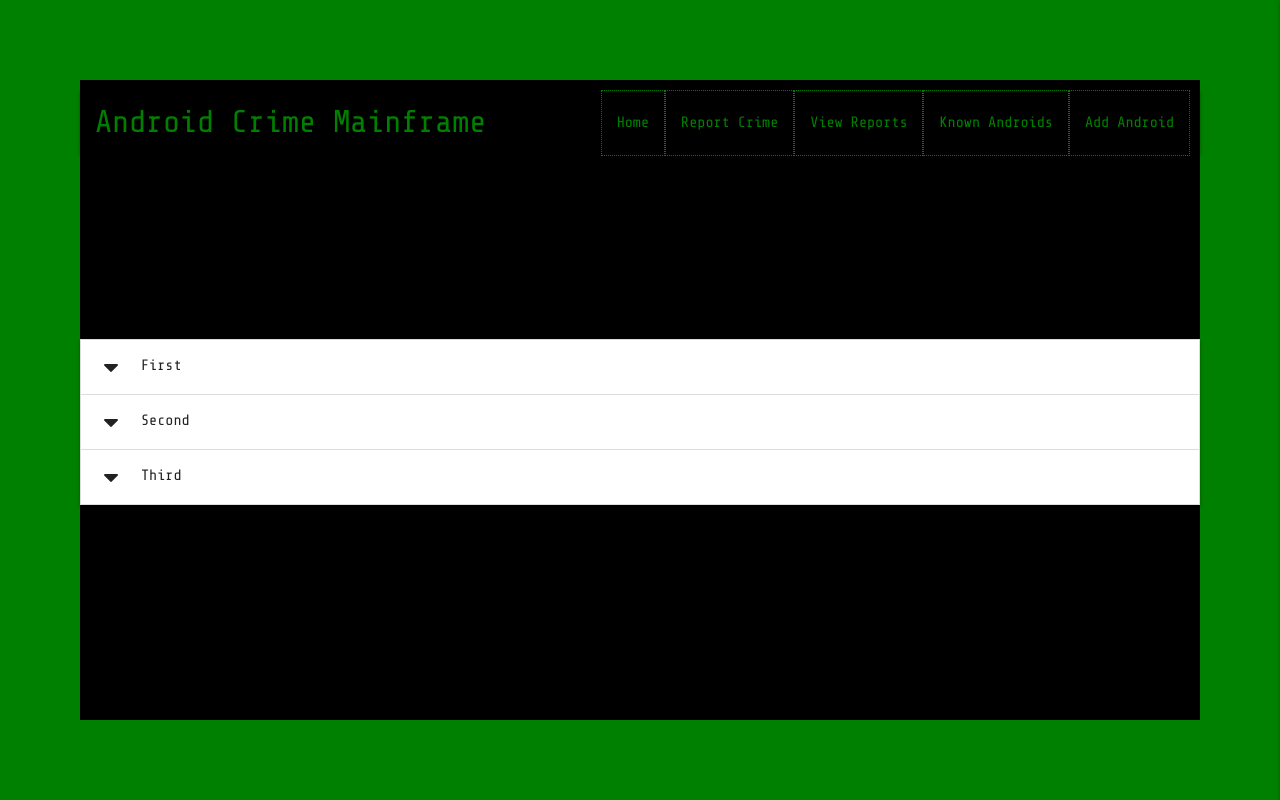
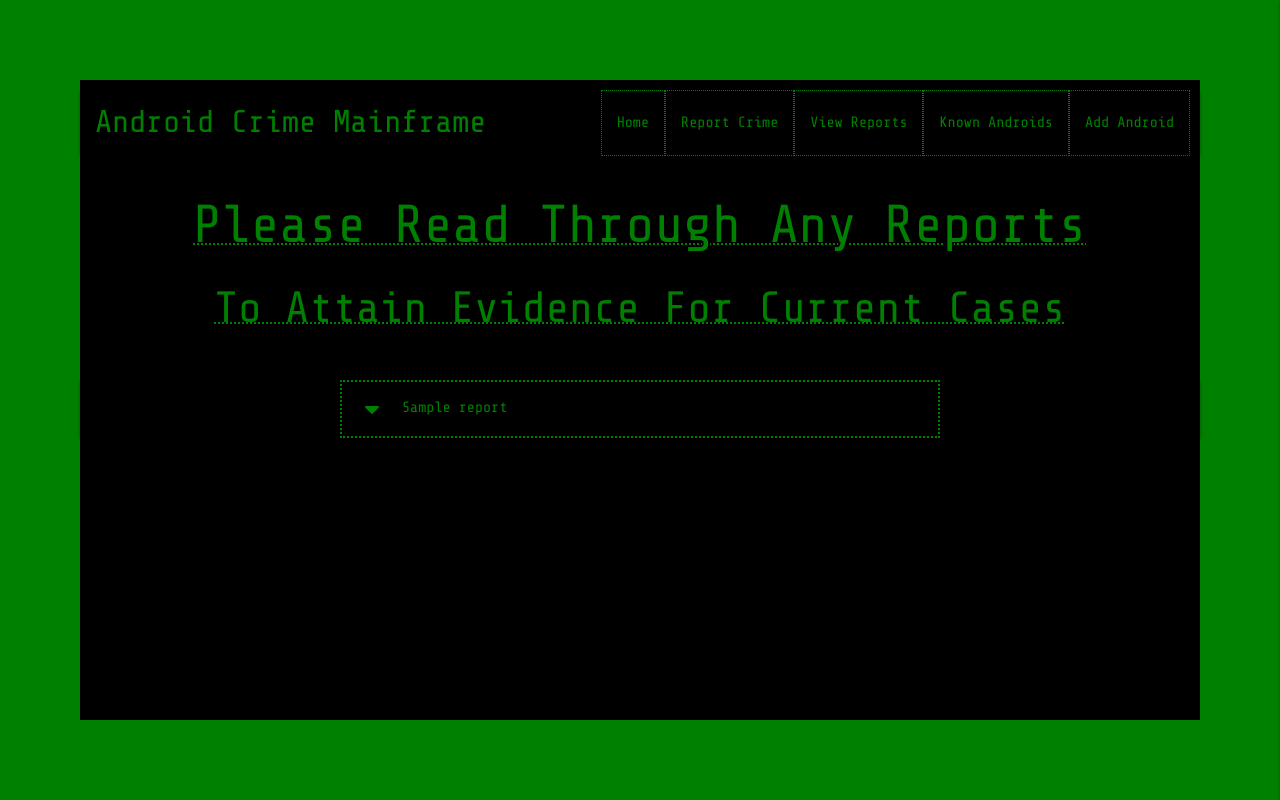
Before and after one commit to Hunnser86/android-crime-reporting-app, a Flask app: page /get_reports in a window 1280 px wide. Run offline with Flask 2, Linux system fonts and the light colour scheme; a database or web service that is not in the repository returns one stand-in record (values such as "Sample title"); some libraries are stand-ins or nearby versions.

Commit message:
Connect report data from mongodb  to collapsible

```diff
--- a/static/css/style.css
+++ b/static/css/style.css
@@ -74,6 +74,7 @@ ul li a:hover {
 }
 
 .page_title{
+    text-decoration: underline dotted 2px green;
     color: green;
 }
 
@@ -112,3 +113,31 @@ ul li a:hover {
 
 
 /*Add reports page*/
+
+.report-title{
+
+    margin-bottom: 30px;
+}
+
+
+.collapsible-header{
+    background-color: black;
+    color: green;
+    border: dotted 2px green;
+    max-width: 600px;
+}
+
+
+.collapsible-body{
+    color:green;
+    border: dotted 2px green;
+    max-width: 600px;
+}
+
+ul.collapsible{
+    border: none;
+}
+
+li.active{
+    border: none;
+}
--- a/templates/reports.html
+++ b/templates/reports.html
@@ -1,29 +1,27 @@
 {% extends "base.html" %}
 {% block content %}
 
-{% for report in reports %}
 
-{{ report.crime_name }}<br>
-{{ report.report_name }}<br>
-{{ report.android_name }}<br>
-{{ report.occupation }}<br>
-{{ report.report_description }}<br>
-{{ report.crime_status }}<br>
+<div class="row center-align s12 m8 offset-m2 report-title">
+    <h2 class="page_title">Please Read Through Any Reports</h2>
+    <h3 class="page_title ">To Attain Evidence For Current Cases</h3>
+</div>
 
-{% endfor %}
-<ul class="collapsible">
+<ul class="collapsible ">
+    {% for report in reports %}
     <li>
-        <div class="collapsible-header"><i class="fas fa-caret-down"></i>First</div>
-        <div class="collapsible-body"><span>Lorem ipsum dolor sit amet.</span></div>
+        <div class="collapsible-header row s12 m8 offset-m2"><i class="fas fa-caret-down"></i>
+            <strong>{{ report.report_name }}</strong>
+        </div>
+        <div class="collapsible-body row s12 m8 offset-m2">
+            <strong>CRIME TYPE: {{ report.crime_name }}</strong>
+            <p>ANDROID NAME: {{ report.android_name }}</p>
+            <p>OCCUPATION: {{ report.occupation }}</p>
+            <p>CRIME STATUS: {{ report.crime_status }}</p>
+            <p>REPORT DESCRIPTION: <br><br>{{ report.report_description }}</p>
+        </div>
     </li>
-    <li>
-        <div class="collapsible-header"><i class="fas fa-caret-down"></i>Second</div>
-        <div class="collapsible-body"><span>Lorem ipsum dolor sit amet.</span></div>
-    </li>
-    <li>
-        <div class="collapsible-header"><i class="fas fa-caret-down"></i>Third</div>
-        <div class="collapsible-body"><span>Lorem ipsum dolor sit amet.</span></div>
-    </li>
+    {% endfor %}
 </ul>
 
 
```
